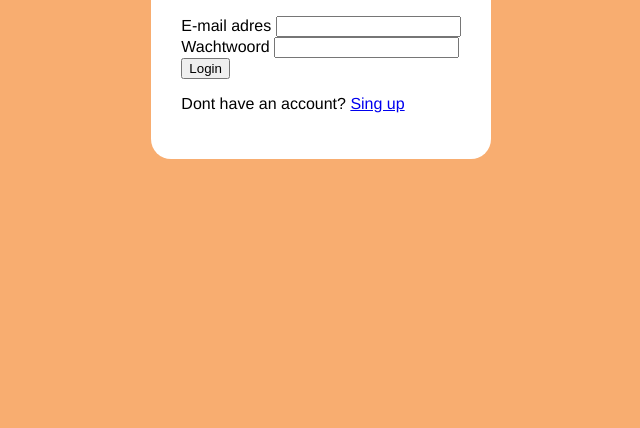
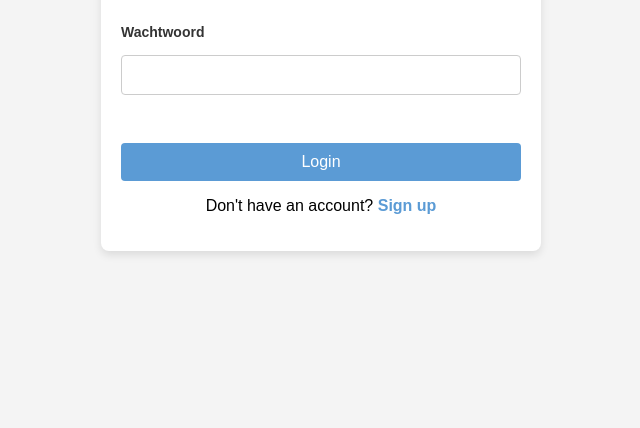
Before and after one commit to Methois/Python-login-page, a plain HTML site: page templates/login.html in a window 1280 px wide. Shown: the part 372-800 px from the top of the page, without its empty margins (319-959 px from the left). Drawn offline with Linux system fonts and the light colour scheme; files that its build step writes are made by us from their sources.

Commit message:
Update on Css & login page

```diff
--- a/static/style.css
+++ b/static/style.css
@@ -1,63 +1,87 @@
+/* Algemene stijlen */
 body {
+    font-family: Arial, sans-serif;
+    background-color: #f4f4f4;
+    margin: 0;
+    padding: 0;
     display: flex;
-    background-color: rgb(248, 173, 112);
-    font-family:'Franklin Gothic Medium', 'Arial Narrow', Arial, sans-serif;
     justify-content: center;
     align-items: center;
     height: 100vh;
-    margin: 0;
 }
+
 .login {
     background-color: white;
-    padding: 30px;
-    border-radius: 20px;
-    max-width: fit-content;
+    width: 400px;
+    padding: 20px;
+    border-radius: 8px;
+    box-shadow: 0 4px 8px rgba(0, 0, 0, 0.1);
 }
-.login h1 {
+
+h1 {
     text-align: center;
-    margin-bottom: 20px;
-    border-bottom: 1px solid lightgray;
-    padding-bottom: 10px;
+    color: #333;
 }
-.login .info {
-    margin-right: auto;
+
+/* Formulierstijl */
+form {
     display: flex;
     flex-direction: column;
-    gap: 10px;
-}
-.login .info input {
-    margin-top: 10px;
-    padding: 10px;
-    border: none;
-    border-bottom: 2px solid lightgray;
-    width: 300px;
-}
-.login .buttons{
-    margin-right: auto;
-    display: flex;
-    flex-direction: column;
-    gap: 10px;
+    gap: 15px;
 }
 
-.login .info .forgot {
-    text-align: left;
+label {
+    font-size: 14px;
+    font-weight: bold;
+    color: #333;
+}
+
+input {
+    padding: 10px;
+    border: 1px solid #ccc;
+    border-radius: 4px;
+    font-size: 16px;
+    width: 100%;
+    box-sizing: border-box;
+}
+
+input:focus {
+    border-color: #5b9bd5;
+    outline: none;
+}
+
+button {
+    padding: 10px;
+    background-color: #5b9bd5;
+    color: white;
+    border: none;
+    border-radius: 4px;
+    font-size: 16px;
+    cursor: pointer;
+}
+
+button:hover {
+    background-color: #4a8ac7;
+}
+
+p {
+    text-align: center;
+}
+
+a {
     text-decoration: none;
-    color: rgb(39, 39, 39);
-    margin-top: 3px;
+    color: #5b9bd5;
+    font-weight: bold;
 }
-.login .info .forgot:hover {
+
+a:hover {
     text-decoration: underline;
 }
-.login .info .login-btn{
-    background-color: rgb(248, 173, 112);
-    border-radius: 20px;
-    height: 47px;
-    font-size: 20px;
-    border: none;
-    transition: transform 0.3s ease;
+
+/* Responsive stijlen voor kleinere schermen */
+@media (max-width: 480px) {
+    .login {
+        width: 100%;
+        padding: 15px;
+    }
 }
-.login .info .login-btn:hover {
-    background-color: rgb(250, 182, 130);
-    cursor: pointer;
-    transform: scale(1.05);
-}
--- a/templates/login.html
+++ b/templates/login.html
@@ -19,7 +19,7 @@
             <button type="submit">Login</button>
         </form>
         <form class="buttons">
-            <p>Dont have an account? <a href="signup.html">Sing up</a></p>
+            <p>Don't have an account? <a href="/signup">Sign up</a></p>
         </form>
     </div>
 </body>
```
